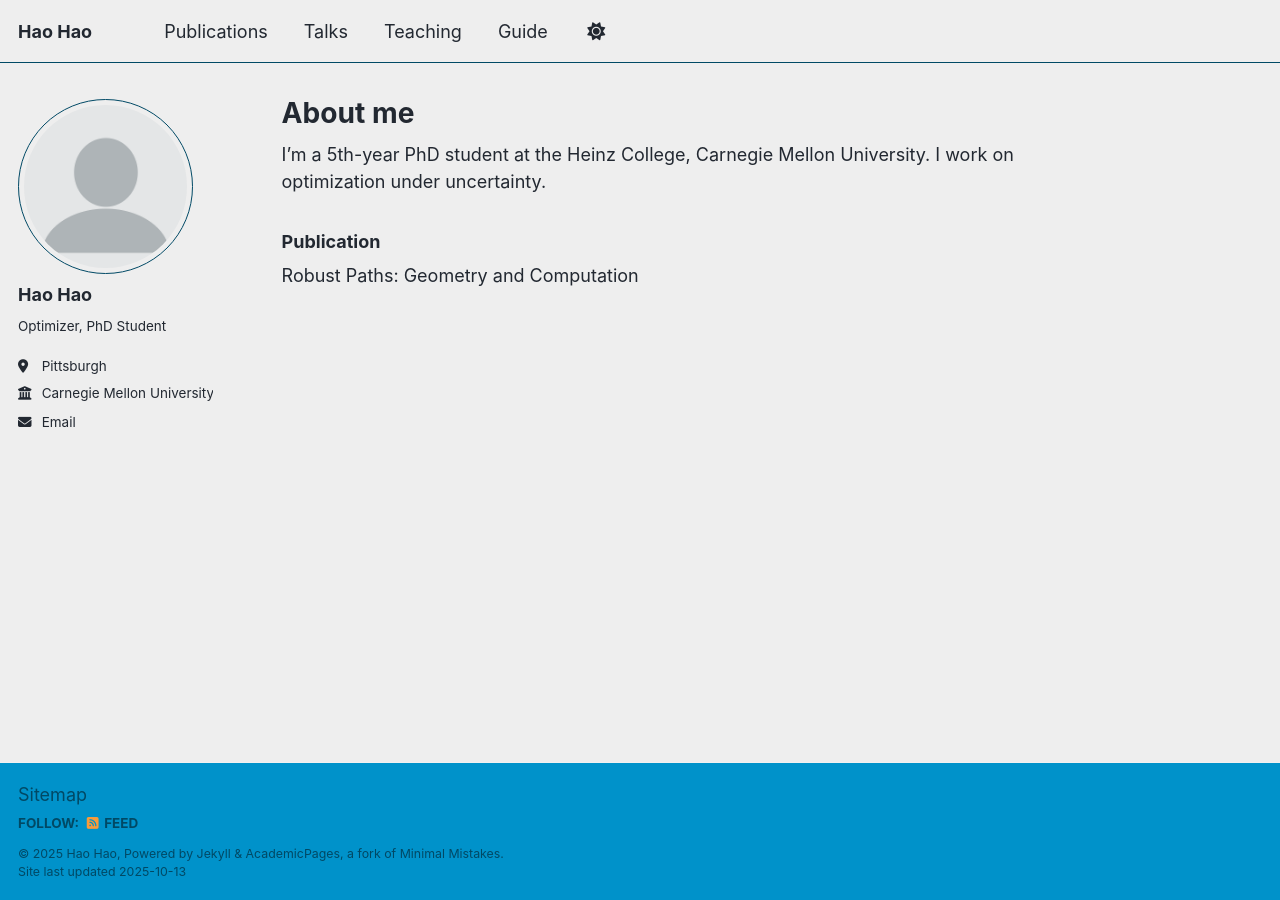
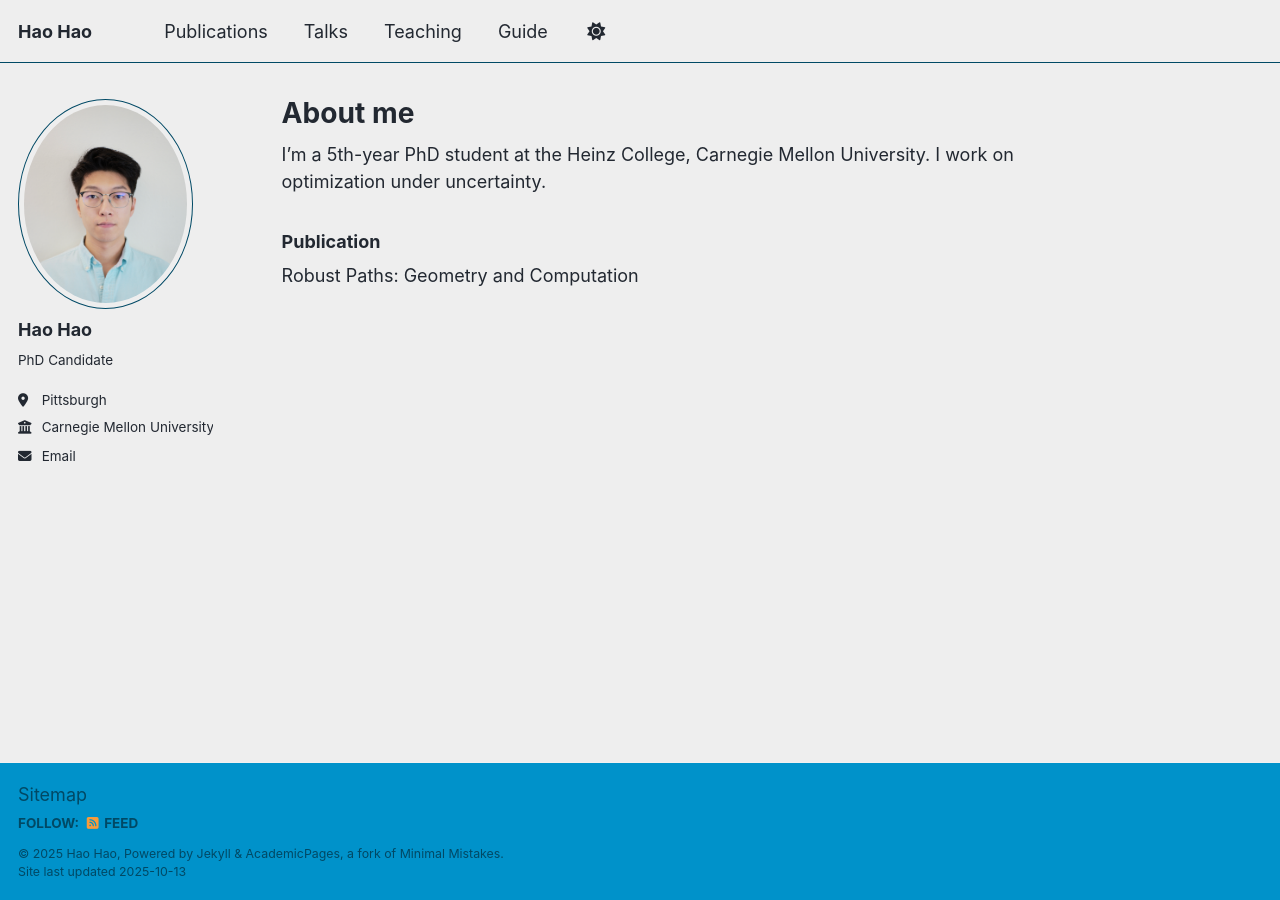
Before and after one commit to haohaocmu/haohaocmu.github.io, a Jekyll site: the page built from _pages/about.md, in a window 1280 px wide. Built offline with Jekyll 4.4.1, drawn with Linux system fonts in a browser that asks for light colours; a script that is not in the unit is left out.

Commit message:
Update _config.yml

```diff
--- a/_config.yml
+++ b/_config.yml
@@ -23,10 +23,10 @@ repository               : #"haohaocmu/haohaocmu.github.io"
 #               Additional customization can be done by editing /_includes/author-profile.html
 author:
   # Biographic information
-  avatar           : "profile.png"
+  avatar           : "Hao_profile.jpg"
   name             : "Hao Hao"
   pronouns         : # example: "she/her"
-  bio              : "Optimizer, PhD Student"
+  bio              : "PhD Candidate"
   location         : "Pittsburgh"
   employer         : "Carnegie Mellon University"
   uri              : # URL
```
